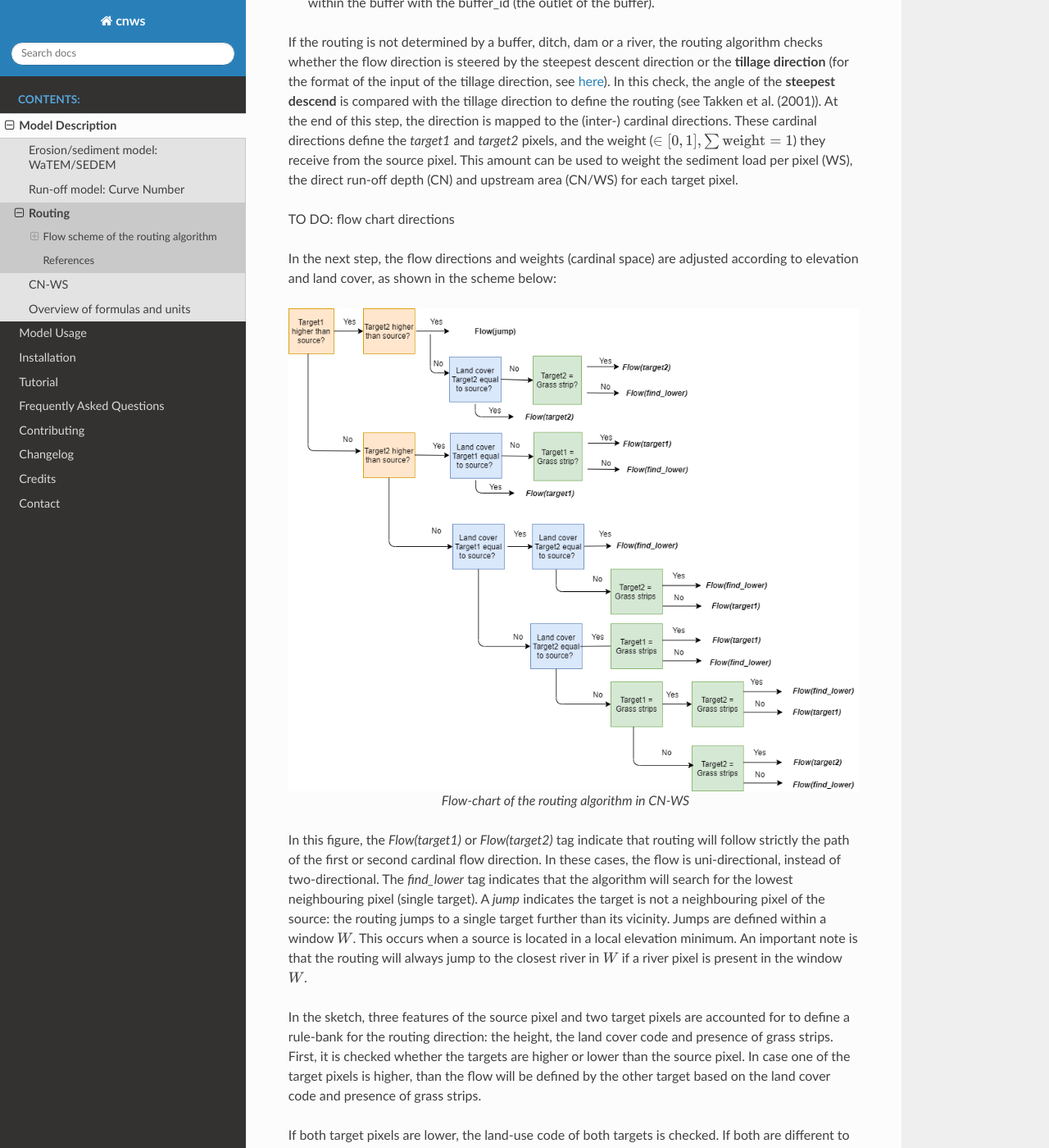
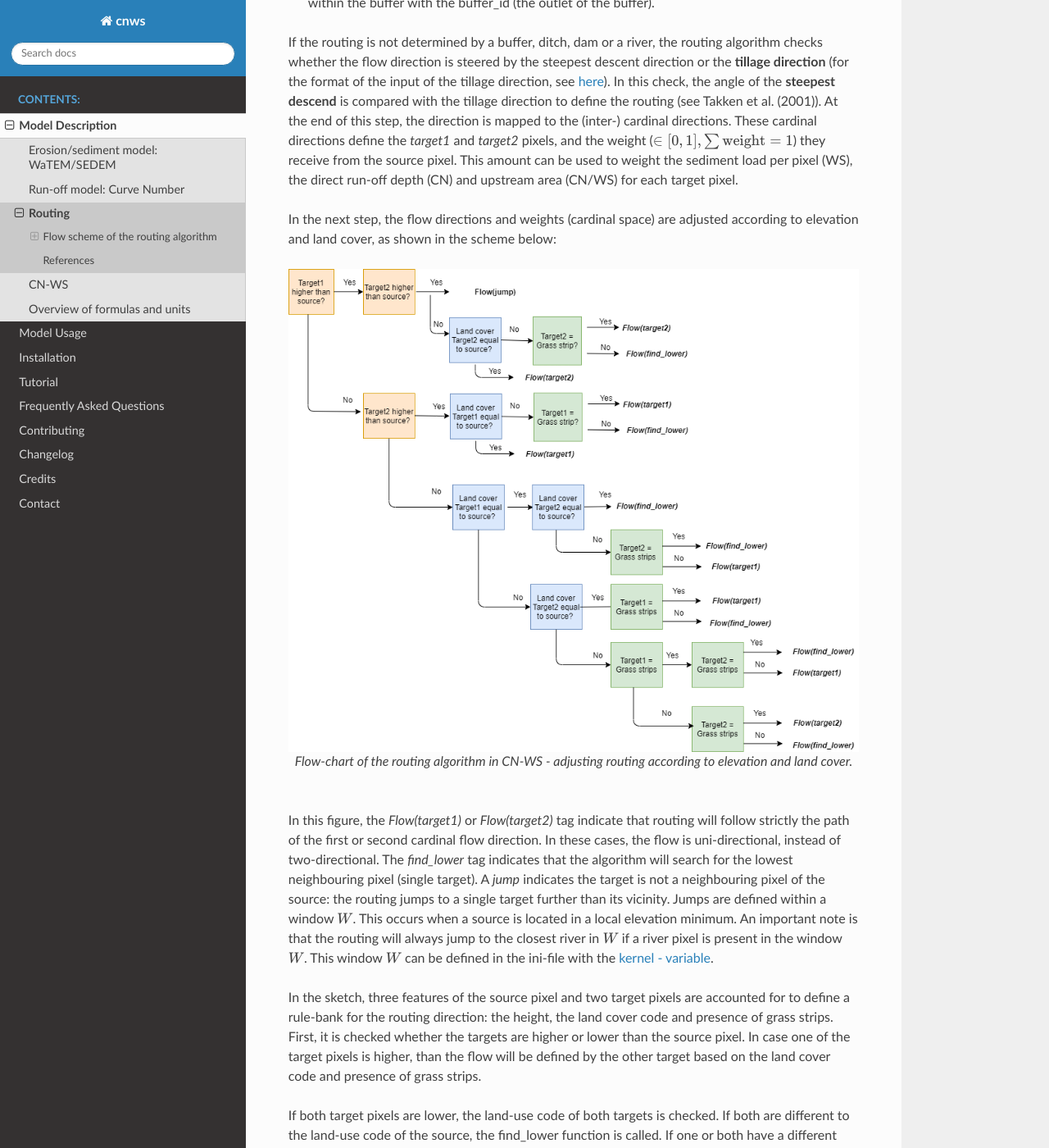
Before and after one commit to watem-sedem/watem-sedem, a Sphinx documentation site: the page built from docs/routing.rst, in a window 1280 px wide and 1400 px high, scrolled down 2298 px. Shown: the whole window at 82% size. Built offline with Sphinx 7.4.7 and the Read the Docs theme 2.0.0, drawn with Linux system fonts in a browser that asks for light colours.

Commit message:
Expand routing documentation - second part

```diff
--- a/docs/routing.rst
+++ b/docs/routing.rst
@@ -96,8 +96,6 @@ source pixel. This amount can be used to weight the sediment load per
 pixel (WS), the direct run-off depth (CN) and upstream area (CN/WS) for each
 target pixel.
 
-TO DO: flow chart directions
-
 In the next step, the flow directions and weights (cardinal space)
 are adjusted according to elevation and land cover, as shown in the scheme
 below:
@@ -105,7 +103,8 @@ below:
 .. figure:: _static/png/sketch_flow_algorithm.png
     :align: center
 
-    Flow-chart of the routing algorithm in CN-WS
+    Flow-chart of the routing algorithm in CN-WS - adjusting routing according
+    to elevation and land cover.
 
 In this figure, the `Flow(target1)` or `Flow(target2)` tag indicate that
 routing will follow strictly the path of the first or second cardinal flow
@@ -117,7 +116,8 @@ to a single target further than its vicinity. Jumps are defined
 within a window :math:`W`. This occurs when a source is located in a local
 elevation minimum. An important note is that the routing will always jump to
 the closest river in :math:`W` if a river pixel is present in the window
-:math:`W`.
+:math:`W`. This window :math:`W` can be defined in the ini-file with the
+:ref:`kernel - variable <maxkernel>`.
 
 In the sketch, three features of the source pixel and two target pixels are accounted
 for to define a rule-bank for the routing direction: the height, the land cover
```
